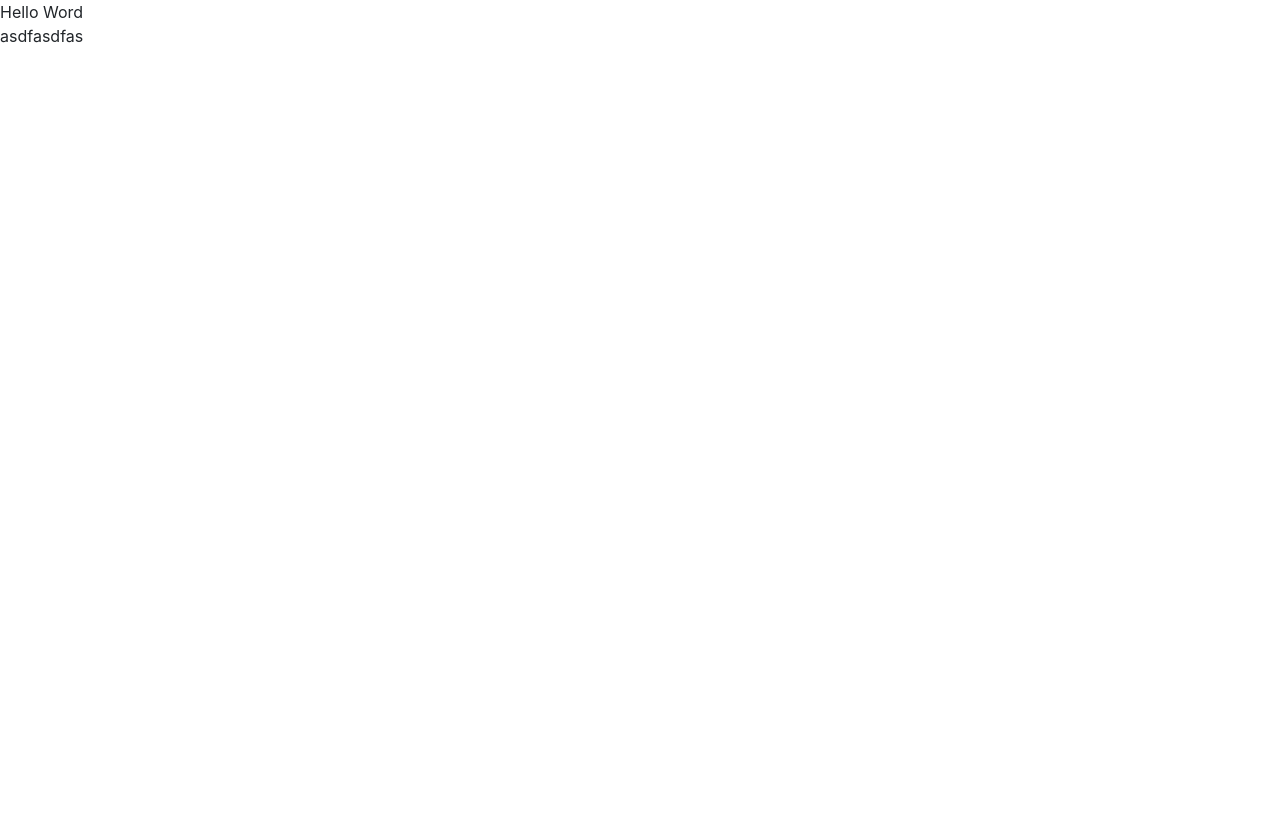
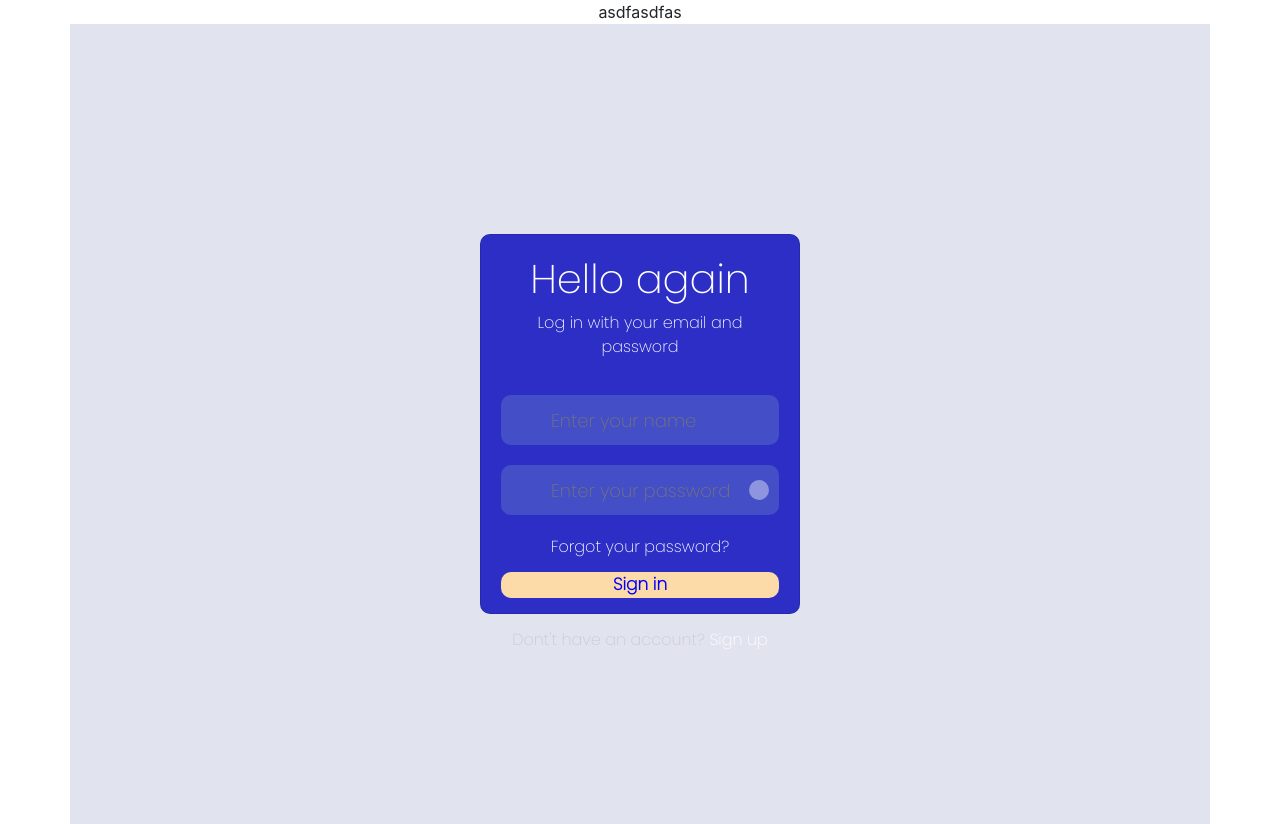
Before and after one commit to vaibhav31s/recommender, a React (Create React App) app: page /login in a window 1280 px wide. Before the commit the page ends 800 px from the top, so only its background shows below. Built offline with nearby package versions, Linux system fonts and the light colour scheme.

Commit message:
Login Page

```diff
--- a/package.json
+++ b/package.json
@@ -8,6 +8,7 @@
     "@testing-library/user-event": "^13.5.0",
     "react": "^18.2.0",
     "react-dom": "^18.2.0",
+    "react-router-dom": "^5.3.3",
     "react-scripts": "5.0.1",
     "web-vitals": "^2.1.4"
   },
--- a/src/App.js
+++ b/src/App.js
@@ -1,12 +1,36 @@
-import logo from './logo.svg';
+
 import './App.css';
 import NavBar from './NavBar/navbar';
-
+import Login from './Login/login';
+import {
+  BrowserRouter as Router,
+  Switch,
+  Route
+} from "react-router-dom";
+import Register from './Register/register'
 function App() {
   return (
     <div>
-      Hello Word
-      <NavBar></NavBar>
+      <Router>
+      <div className="App">
+        <NavBar />
+        <div className="content">
+          <Switch>
+            <Route exact path="/">
+              <div> hello</div>
+              </Route>
+            <Route path="/login">
+              <Login />
+            </Route>
+            <Route path="/register">
+              <Register />
+            </Route>
+            <Route path="*">
+            </Route>
+          </Switch>
+        </div>
+      </div>
+    </Router>
     </div>
   );
 }
--- /dev/null
+++ b/src/Login/login.css
@@ -0,0 +1,113 @@
+@import url('https://fonts.googleapis.com/css2?family=Poppins:wght@200&display=swap');
+*{
+    margin:0;
+    padding:0;
+}
+.container{
+    min-height:100vh;
+    background-color:#e1e3ef;
+    display:flex;
+    justify-content:center;
+    align-items:center;
+}
+.card{
+    height:380px;
+    width:320px;
+    border-radius:10px;
+    background-color:#2d2ec6;
+    padding:20px;
+    font-family: 'Poppins', sans-serif;
+}
+.top-row{
+    color:#fff;
+}
+.top-row p{
+    padding-bottom:20px;
+}
+.card-details{
+    position:relative;
+    display:flex;
+
+    padding-bottom:20px;
+}
+.card-details input{
+    height:50px;
+    width:100%;
+    font-size:18px;
+    caret-color:white;
+    background-color:#444ec7;
+    color:white;
+    padding:0px 20px;
+    padding-left:50px;
+    box-sizing:border-box;
+    border-radius:10px;
+    outline:none;
+    border:none;
+}
+.card-details i{
+    position:absolute;
+    left:10px;
+    top:16px;
+    color:#ffe4be;
+    font-size:18px;
+}
+.card-details span{
+    position:absolute;
+    width:20px;
+    height:20px;
+    background-color:#fff;
+    border-radius:50%;
+    color:#ffe4be;
+    font-size:10px;
+    color:#000;
+    right:10px;
+    top:15px;
+    opacity:0.4;
+    display:flex;
+    justify-content:center;
+    align-items:center;
+    cursor:pointer;
+}
+
+.card-details span:hover{
+    opacity:1;
+}
+.forget{
+    color:#fff;
+    margin-bottom:13px;
+}
+.sign-in{
+   display:flex;
+   justify-content:center;
+   align-items:center;
+    height:60px;
+    width:100%;
+    font-size:17px;
+    color:blue;
+    border-radius:10px;
+    background-color:#fcdba8;
+    font-weight:600;
+    cursor:pointer;
+    transition:all 0.5s;
+    border:none;
+}
+.sign-in:hover{
+    background-color:#b7a486;
+
+}
+.sign-up{
+    margin-top:30px;
+    color:#ccc;
+}
+.sign-up a{
+    color:#fff;
+    text-decoration:none;
+    transition:all 0.5s;
+}
+.sign-up a:hover{
+    color:#f4d5a8;
+}
+
+.warning{
+    border:2px solid red !important;
+}
--- /dev/null
+++ b/src/Login/login.js
@@ -0,0 +1,35 @@
+import React, { Component } from 'react';
+import './login.css';
+export class login extends Component {
+  render() {
+    return (
+        <div class="container">
+        <div class="card">
+            <div class="top-row">
+                <h1>Hello again</h1>
+                <p>Log in with your email and password</p>
+            </div>
+            <div class="card-details">
+                <input type="text" placeholder="Enter your name"/>
+                <i class="fa fa-envelope"></i>
+            </div>
+            <div class="card-details">
+                <input type="password" id="password-input" placeholder="Enter your password"/>
+                <i class="fa fa-lock"></i>
+                <span><small class="fa fa-eye-slash passcode"></small></span>
+
+            </div>
+
+               <p class="forget">Forgot your password?</p>
+
+                   <button class="sign-in">Sign in</button>
+
+               <p class="sign-up">Dont't have an account?<a href="#"> Sign up</a></p>
+
+        </div>
+    </div>
+    )
+  }
+}
+
+export default login
--- /dev/null
+++ b/src/Register/register.js
@@ -0,0 +1,10 @@
+import React, { Component } from 'react';
+export class register extends Component {
+  render() {
+    return (
+        <div>register</div>
+    )
+  }
+}
+
+export default register
```
Also changed, not shown: 1 other file (tests, documents, lock files or other folders).
